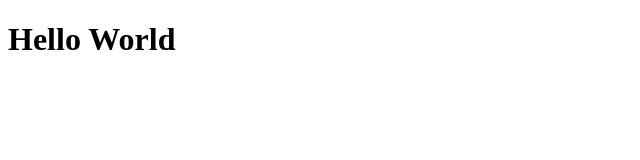
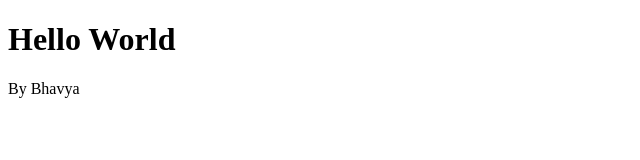
Before and after one commit to ibhavyaix/ibhavyaix.github.io, a plain HTML site: page index.html in a window 1280 px wide. Shown: the full height of the page, 0-640 px from the left. Drawn offline with Linux system fonts and the light colour scheme.

Commit message:
Update index.html

```diff
--- a/index.html
+++ b/index.html
@@ -10,5 +10,6 @@
     <head>
     <body>
         <h1>Hello World</h1>
+        By Bhavya
     </body>
 </html>
```
